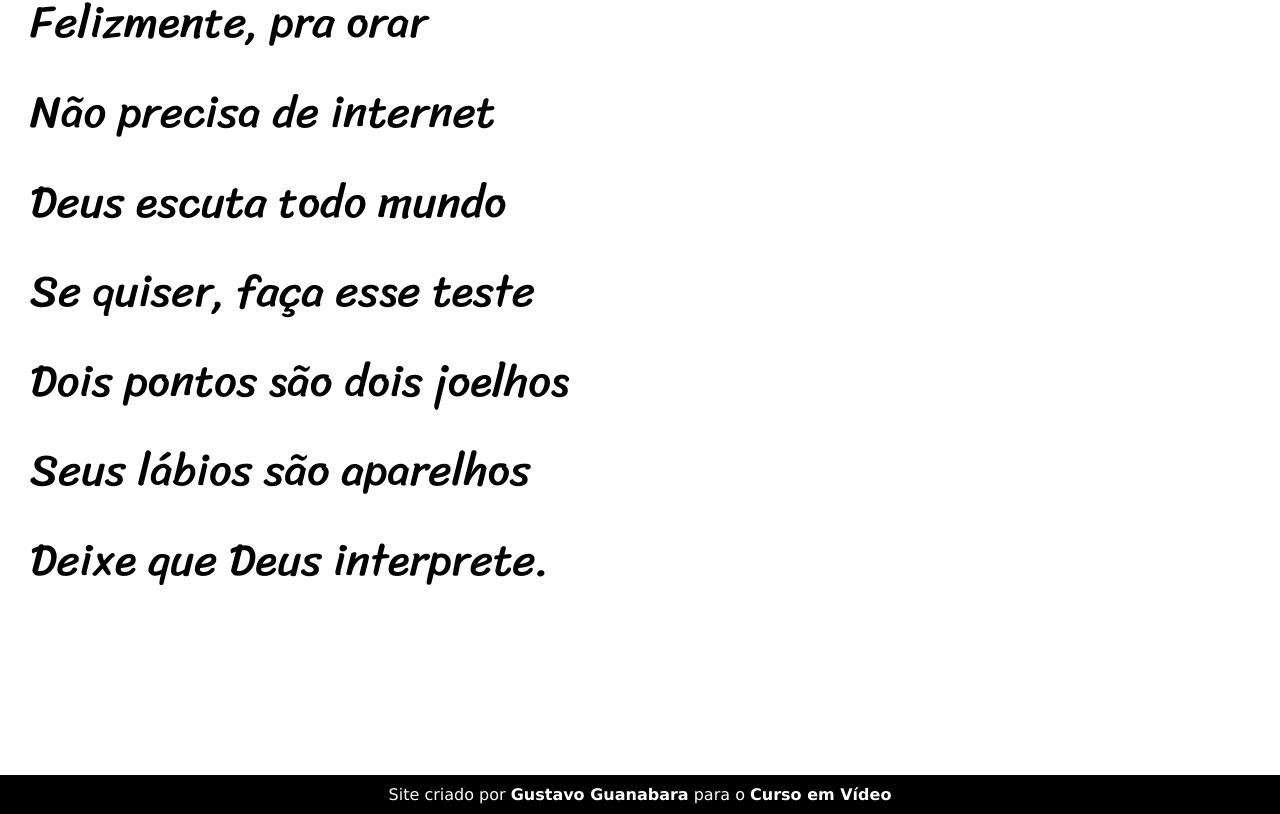
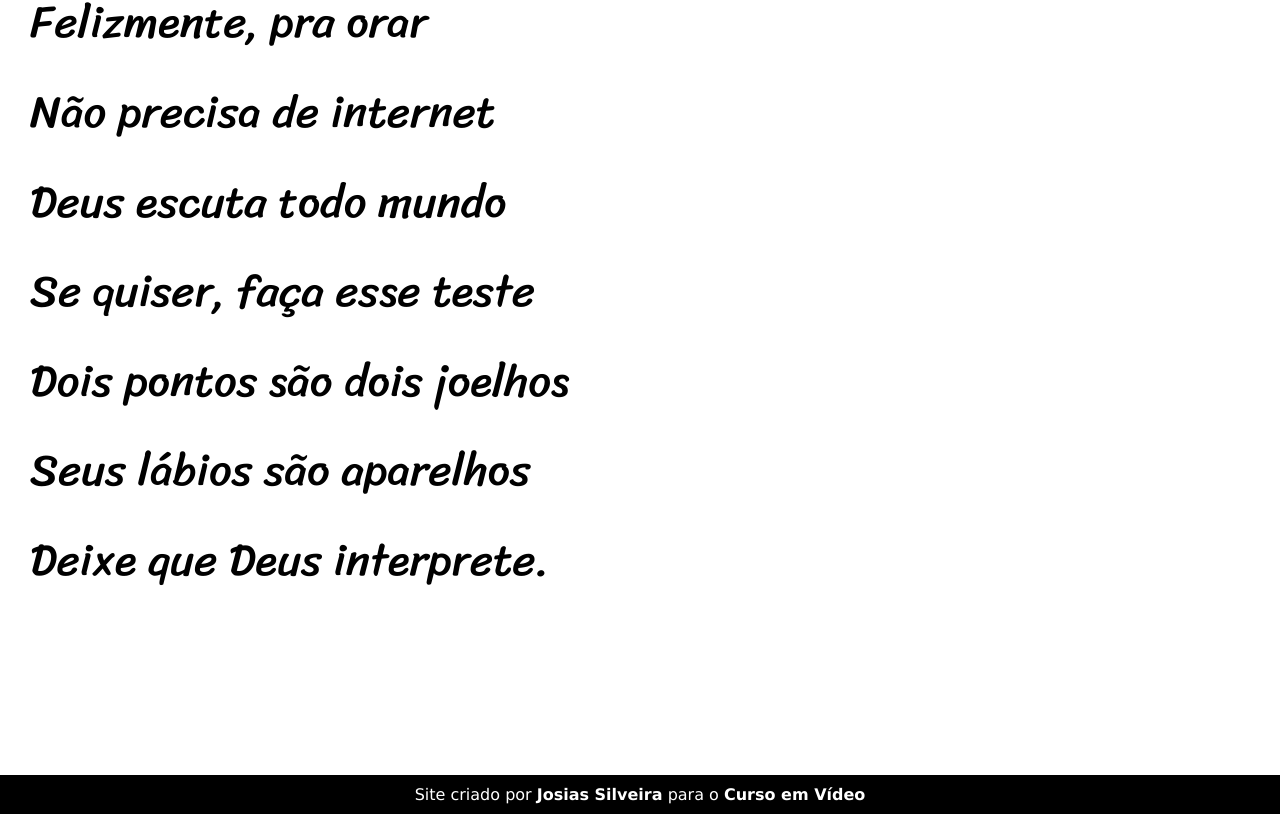
Before and after one commit to josiassilveira/projeto-cordel, a plain HTML site: page index.html in a window 1280 px wide. Shown: the part 5143-5957 px from the top of the page. Drawn offline with Linux system fonts and the light colour scheme; files whose address does not match are found by name.

Commit message:
Arrumando o rodapé

```diff
--- a/index.html
+++ b/index.html
@@ -94,7 +94,7 @@
     </section>
 
     <footer>
-        Site criado por <a href="https://gustavoguanabara.github.io" target="_blank">Gustavo Guanabara</a> para o <a href="https://www.cursoemvideo.com" target="_blank">Curso em Vídeo</a>
+        Site criado por <a href="https://josiassilveira.github.io" target="_blank">Josias Silveira</a> para o <a href="https://www.cursoemvideo.com" target="_blank">Curso em Vídeo</a>
     </footer>
 </body>
 </html>
```
